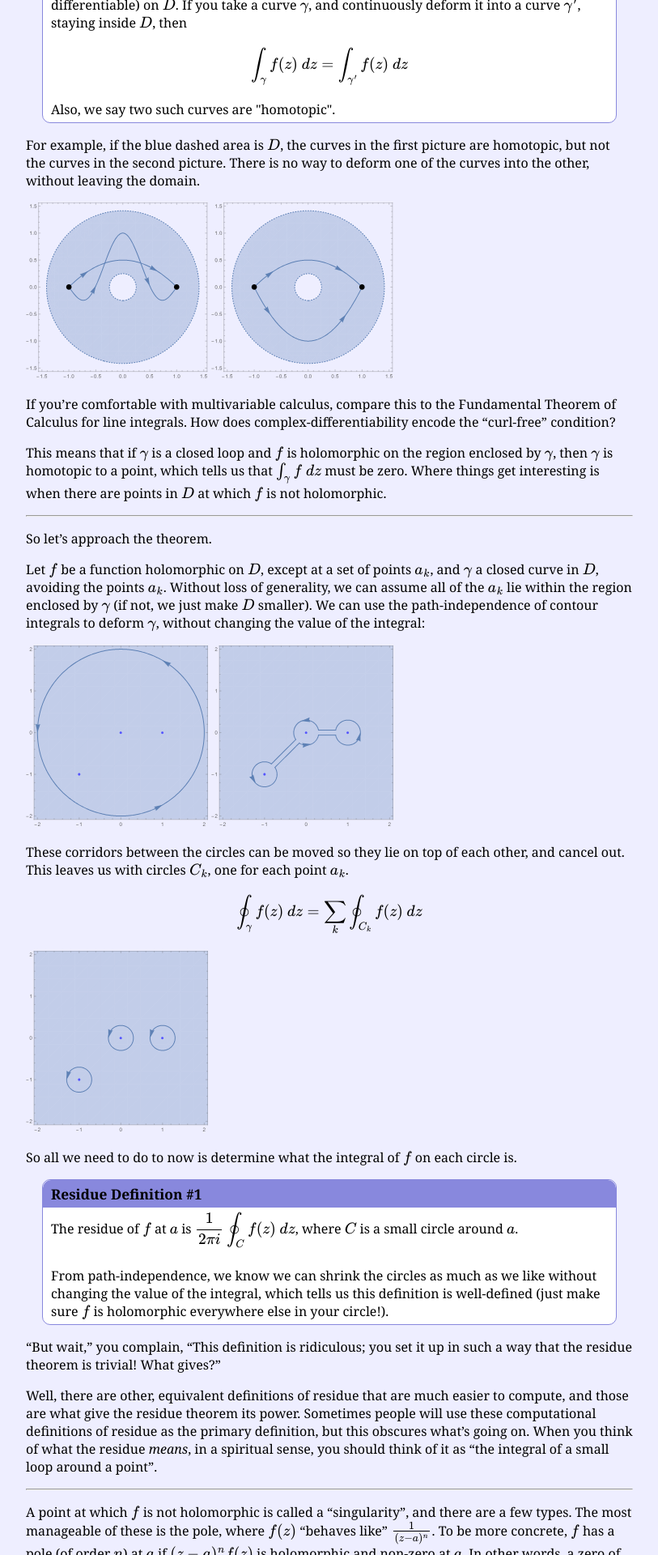
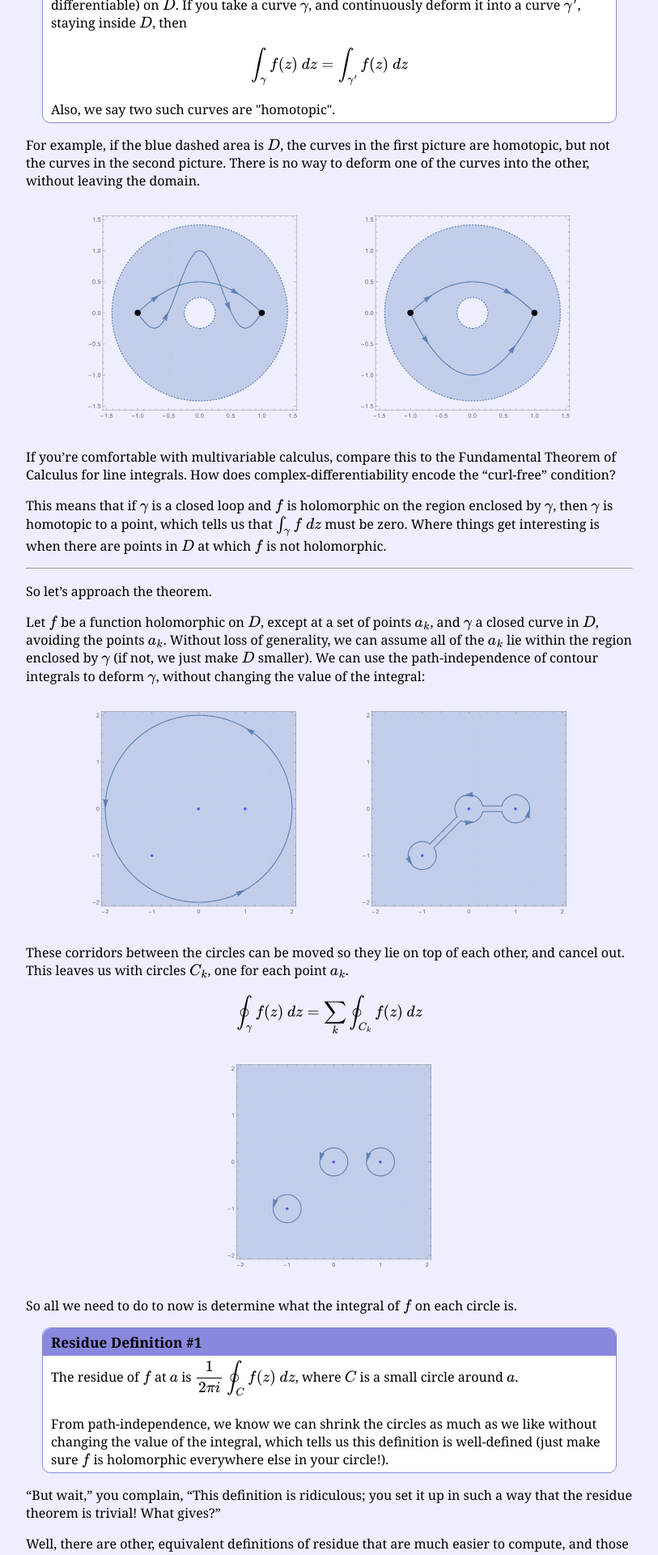
Before and after one commit to HenrySwanson/math-mondays, a Jekyll site: the page built from _posts/2018-10-01-residues.md, in a window 1280 px wide. Shown: the part 526-2446 px from the top of the page at 81% size, without its empty margins (233-1046 px from the left). Built offline with Jekyll 4.4.1, drawn with Linux system fonts in a browser that asks for light colours; formulas are drawn with MathJax 3.

Commit message:
better table and image formatting (not by much)

```diff
--- a/_posts/2018-10-01-residues.md
+++ b/_posts/2018-10-01-residues.md
@@ -28,8 +28,11 @@ Also, we say two such curves are "homotopic".
 
 For example, if the blue dashed area is $D$, the curves in the first picture are homotopic, but not the curves in the second picture. There is no way to deform one of the curves into the other, without leaving the domain.
 
-![Homotopic curves](/assets/residues-contours-1.svg){:width="30%" height="auto"}
-![Non-homotopic curves](/assets/residues-contours-2.svg){:width="30%" height="auto"}
+<div class="image-container" markdown="1">
+![Homotopic curves](/assets/residues-contours-1.svg){:height="250px"}
+
+![Non-homotopic curves](/assets/residues-contours-2.svg){:height="250px"}
+</div>
 
 If you're comfortable with multivariable calculus, compare this to the Fundamental Theorem of Calculus for line integrals. How does complex-differentiability encode the "curl-free" condition?
 
@@ -41,13 +44,18 @@ So let's approach the theorem.
 
 Let $f$ be a function holomorphic on $D$, except at a set of points $a_k$, and $\gamma$ a closed curve in $D$, avoiding the points $a_k$. Without loss of generality, we can assume all of the $a_k$ lie within the region enclosed by $\gamma$ (if not, we just make $D$ smaller). We can use the path-independence of contour integrals to deform $\gamma$, without changing the value of the integral:
 
-![A contour around several a_k](/assets/residues-deform-1.svg){:width="30%" height="auto"}
-![Deformed into several circles with sections between them](/assets/residues-deform-2.svg){:width="30%" height="auto"}
+<div class="image-container" markdown="1">
+![A contour around several a_k](/assets/residues-deform-1.svg){:height="250px"}
+
+![Deformed into several circles with sections between them](/assets/residues-deform-2.svg){:height="250px"}
+</div>
 
 These corridors between the circles can be moved so they lie on top of each other, and cancel out. This leaves us with circles $C_k$, one for each point $a_k$.
 \\[ \oint_\gamma f(z)~dz = \sum_k \oint_{C_k} f(z)~dz \\]
 
-![A few circular contours](/assets/residues-deform-3.svg){:width="30%" height="auto"}
+<div class="image-container" markdown="1">
+![A few circular contours](/assets/residues-deform-3.svg){:height="250px"}
+</div>
 
 So all we need to do to now is determine what the integral of $f$ on each circle is.
 
@@ -140,13 +148,19 @@ Technically, we've been a little sloppy with our curve $\gamma$. What if it goes
 
 To fix this, we introduce $W(\gamma, a)$, the **winding number** of $\gamma$ around $a$. It means exactly what the name suggests, it indicates how many times (and in what direction) $\gamma$ loops around $a$. Counter-clockwise is positive, and clockwise is negative. Two examples are pictured below:
 
-![A limacon](/assets/residues-winding-1.svg){:width="30%" height="auto"}
-![A lemniscate](/assets/residues-winding-3.svg){:width="30%" height="auto"}
+<div class="image-container" markdown="1">
+![A limacon](/assets/residues-winding-1.svg){:height="250px"}
+
+![A lemniscate](/assets/residues-winding-3.svg){:height="250px"}
+</div>
 
 In the first picture, the specified points have winding number +1 and +2, and in the second, they have -1 and +1. The only thing this changes about our proof is that when we deform our $\gamma$ into circles, we may get multiple loops around the same point:
 
-![A limacon](/assets/residues-winding-2.svg){:width="30%" height="auto"}
-![A lemniscate](/assets/residues-winding-4.svg){:width="30%" height="auto"}
+<div class="image-container" markdown="1">
+![A limacon](/assets/residues-winding-2.svg){:height="250px"}
+
+![A lemniscate](/assets/residues-winding-4.svg){:height="250px"}
+</div>
 
 But by definition, the number of loops is exactly the winding number, and if the loop runs clockwise, we pick up a negative sign. So after accounting for multiplicity and direction, we get:
 \\[ \oint_\gamma f(z)~dz = \sum_k W(\gamma, a_k) \res(f, a_k) \\]
--- a/css/style.scss
+++ b/css/style.scss
@@ -2,6 +2,8 @@
 ---
 
 @import "variables";
+@import "svg-icons";
+
 
 //
 // GENERAL
@@ -13,7 +15,7 @@ body {
   font-size: 12pt;
 }
 
-h1 {
+h1, h2, h3 {
   text-align: center;
 }
 
@@ -48,6 +50,26 @@ footer {
   text-align: right;
 }
 
+table {
+  margin-left: auto;
+  margin-right: auto;
+  border-collapse: collapse;
+  text-align: center;
+}
+
+table, th, td {
+  border: 1px solid black;
+}
+
+//
+// IMAGES
+//
+
+.image-container {
+    display: flex;
+    justify-content:space-evenly;
+}
+
 //
 // MATH
 //
@@ -68,5 +90,3 @@ footer {
   padding: 5px 10px;
   border-radius: 10px 10px 0 0;
 }
-
-@import "svg-icons";
```
Also changed, not shown: _posts/2018-09-10-units-mod-n.md (+1 -0 lines), _posts/2018-09-24-monskys-theorem.md (+10 -4 lines), _posts/2018-10-29-sylow.md (+8 -3 lines).
